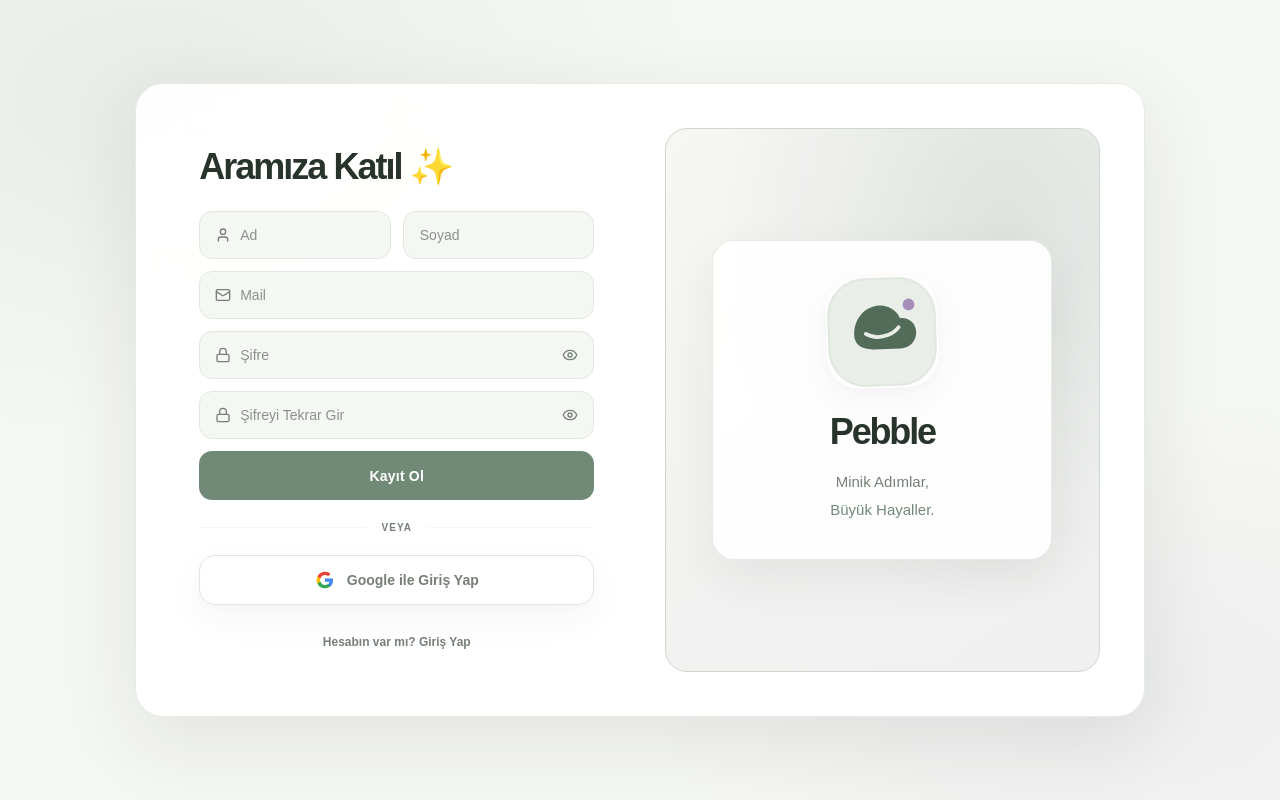
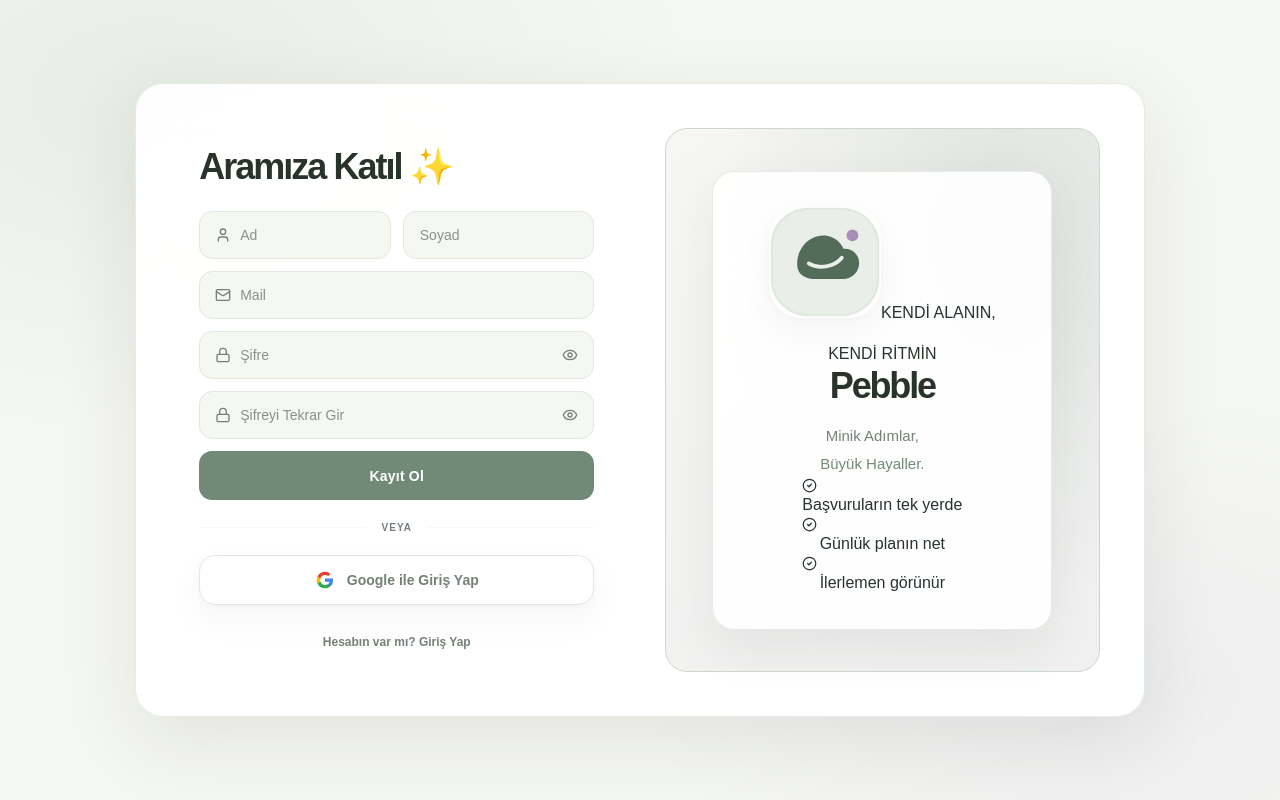
Before and after one commit to seydagultopal/jobtracker-frontend, a React (Vite) app: page /register in a window 1280 px wide. Built offline with nearby package versions, Linux system fonts and the light colour scheme; no server answers.

Commit message:
Polish registration experience and brand panel

```diff
--- a/src/pages/Register.jsx
+++ b/src/pages/Register.jsx
@@ -6,7 +6,8 @@ import { useLanguage } from '../context/LanguageContext';
 import api from '../services/api';
 
 export default function Register() {
-  const { t } = useLanguage();
+  const { t, language } = useLanguage();
+  const isTr = language === 'tr';
   const navigate = useNavigate();
 
   const [formData, setFormData] = useState({
@@ -199,13 +200,21 @@ export default function Register() {
         {/* SAĞ: LOGO VE SLOGAN */}
         <div className="auth-brand-panel w-full md:w-1/2 flex flex-col items-center justify-center p-6 md:p-8 bg-peach/20 dark:bg-peach/10 rounded-[2.5rem] border border-peach/30 dark:border-peach/20">
 
-          <div className="auth-brand-card bg-white dark:bg-twilight w-full max-w-[320px] aspect-square flex flex-col items-center justify-center text-center p-8 rounded-[2rem] shadow-xl shadow-peach/20 dark:shadow-none border border-white/80 dark:border-starlight/30 transition-transform duration-500 hover:scale-[1.02]">
-            <Logo className="w-24 h-24 md:w-28 md:h-28 shadow-sm rounded-[2rem] mb-6 rotate-[-2deg] hover:rotate-0 transition-transform duration-500" />
-            <h1 className="text-4xl font-black text-cherry tracking-tighter mb-4">Pebble</h1>
-            <p className="text-base md:text-lg font-bold text-gray-500 dark:text-gray-400 leading-relaxed">
-              {t('heroTitlePart1')} <br />
-              <span className="text-cherry">{t('heroTitleHighlight')}</span>
-            </p>
+          <div className="auth-brand-card bg-white dark:bg-twilight w-full max-w-[320px] aspect-square flex flex-col items-center justify-center text-center p-8 rounded-[2rem] shadow-xl shadow-peach/20 dark:shadow-none border border-white/80 dark:border-starlight/30 transition-transform duration-500">
+            <div className="auth-brand-heading">
+              <Logo className="auth-brand-logo w-24 h-24 md:w-28 md:h-28 shadow-sm rounded-[2rem] mb-6" />
+              <span className="auth-brand-kicker">{isTr ? 'KENDİ ALANIN, KENDİ RİTMİN' : 'YOUR SPACE, YOUR PACE'}</span>
+              <h1 className="text-4xl font-black text-cherry tracking-tighter mb-4">Pebble</h1>
+              <p className="text-base md:text-lg font-bold text-gray-500 dark:text-gray-400 leading-relaxed">
+                {t('heroTitlePart1')} <br />
+                <span className="text-cherry">{t('heroTitleHighlight')}</span>
+              </p>
+            </div>
+            <div className="auth-brand-footer">
+              <span><CheckCircle2 size={15} />{isTr ? 'Başvuruların tek yerde' : 'Applications, organized'}</span>
+              <span><CheckCircle2 size={15} />{isTr ? 'Günlük planın net' : 'A clearer daily plan'}</span>
+              <span><CheckCircle2 size={15} />{isTr ? 'İlerlemen görünür' : 'Progress you can see'}</span>
+            </div>
           </div>
 
         </div>
```
